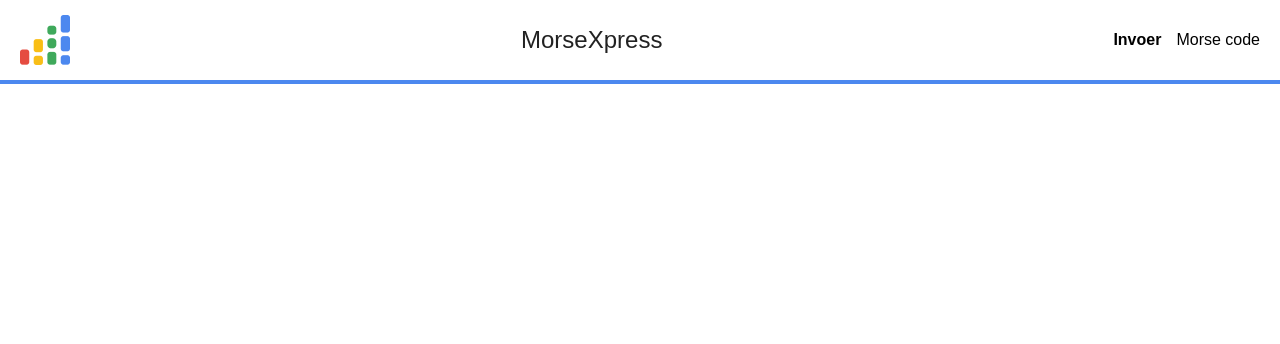
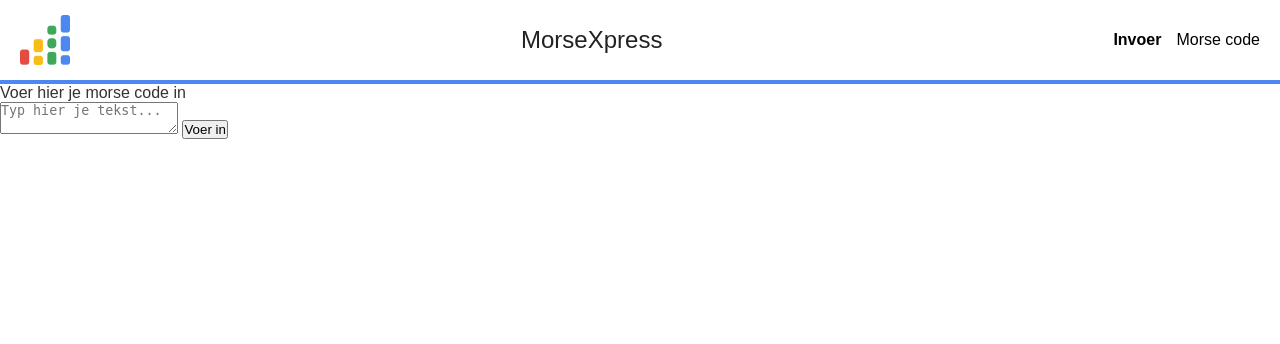
Before and after one commit to Yonder-ICT-Mediatechnologie/proftaak-browserapi-KasperEnThom, a PHP site: page /tekst.php in a window 1280 px wide. Shown: the top 344 px of the page. Run offline with PHP 8.4, Linux system fonts and the light colour scheme; some web fonts are replaced.

Commit message:
tekst.php met beveiliging

```diff
--- a/tekst.php
+++ b/tekst.php
@@ -1,10 +1,47 @@
+<?php
+session_start();
+$method = $_SERVER["REQUEST_METHOD"];
+
+if ($method === "POST") {
+    try {
+        if ($_POST["token"] !== "b3f44c1eb885409c222fdb78c125f5e7050ce4f3d15e8b15ffe51678dd3a33d3a18dd3") {
+            $_SESSION["error"] = "De token is incorrect";
+        } else {
+            $host = "localhost";
+            // voor Thom, verander de $username naar root, je gebruikt MAMP
+            $username = "";
+            $password = "root";
+            // Voor Thom, verander de $database naar de databse die jij gebruikt
+            $database = "web";
+
+            $connection = new mysqli($host, $username, $password);
+
+            if ($connection->connect_error) {
+                throw new Exception($connection->error);
+            };
+
+
+        }
+    } catch (Exception $e) {
+        echo "de error is: " . $e->getMessage();
+    }
+}
+
+
+if (isset($_SESSION["error"])) {
+    echo "<div class='error'>";
+    echo $_SESSION["error"];
+    echo "</div>";
+}
+?>
+
 <!DOCTYPE html>
 <html lang="en">
 
 <head>
     <meta charset="UTF-8">
     <meta name="viewport" content="width=device-width, initial-scale=1.0">
-    <title>tekst</title>
+    <title>Invoeren</title>
 </head>
 <link rel="preconnect" href="https://fonts.googleapis.com">
 <link rel="preconnect" href="https://fonts.gstatic.com" crossorigin>
@@ -60,42 +97,6 @@
     .link:hover {
         color: #0056b3;
     }
-
-    .morseInput {
-        max-width: 600px;
-        margin: 30px auto;
-        padding: 20px;
-        background: #fff;
-        border-radius: 8px;
-        box-shadow: 0 4px 8px rgba(0, 0, 0, 0.1);
-        display: flex;
-        flex-direction: column;
-        gap: 10px;
-    }
-
-    .voerIn {
-        font-size: 1.2rem;
-        font-weight: bold;
-        color: #333;
-        text-align: center;
-    }
-
-    textarea {
-        width: 100%;
-        height: 150px;
-        padding: 10px;
-        font-size: 1rem;
-        border: 1px solid #ccc;
-        border-radius: 6px;
-        resize: none;
-        transition: border-color 0.3s ease-in-out, box-shadow 0.3s ease-in-out;
-    }
-
-    textarea:focus {
-        border-color: #007bff;
-        box-shadow: 0 0 5px rgba(0, 123, 255, 0.3);
-        outline: none;
-    }
 </style>
 
 <body>
@@ -107,5 +108,11 @@
             <a href="tekst.php" class="link heading">Morse code</a>
         </div>
     </header>
+    <form action="index.php" method="POST" class="morseInput">
+        <div class="voerIn">Voer hier je morse code in</div>
+        <input type="hidden" name="token" value="b3f44c1eb885409c222fdb78c125f5e7050ce4f3d15e8b15ffe51678dd3a33d3a18dd3">
+        <textarea required name="input" id="tekstInput" placeholder="Typ hier je tekst..."></textarea>
+        <input type="submit" value="Voer in" class="submitMorse">
+    </form>
 </body>
 </html>
```
